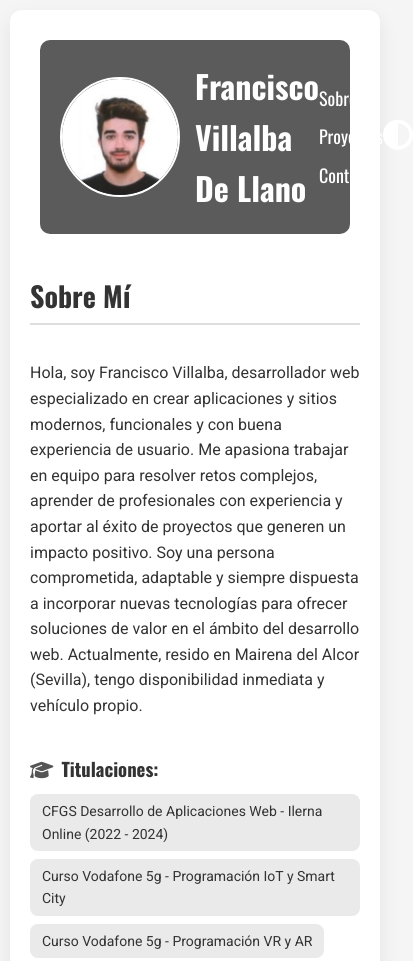
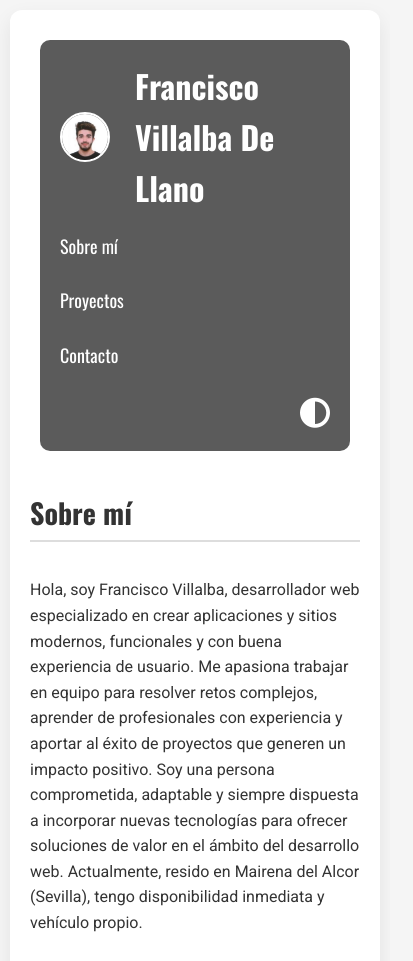
Before and after one commit to fvll11/Portfolio, a plain HTML site: page index.html in a window 390 px wide. Shown: the top 961 px of the page, 413 px wide, since content can reach past the window. Drawn offline with nearby package versions, Linux system fonts and the light colour scheme.

Commit message:
Actualiza estilos para mejorar header en móvil

```diff
--- a/index.html
+++ b/index.html
@@ -1,24 +1,28 @@
 <!DOCTYPE html>
 <html lang="es">
+
 <head>
     <meta charset="UTF-8">
     <meta name="viewport" content="width=device-width, initial-scale=1.0">
     <title>Mi Portfolio</title>
     <link rel="stylesheet" href="styles.css">
-    <link href="https://fonts.googleapis.com/css2?family=Oswald:wght@400;500;700&family=Roboto:wght@400;500;700&display=swap" rel="stylesheet">
+    <link
+        href="https://fonts.googleapis.com/css2?family=Oswald:wght@400;500;700&family=Roboto:wght@400;500;700&display=swap"
+        rel="stylesheet">
     <link rel="stylesheet" href="https://cdnjs.cloudflare.com/ajax/libs/font-awesome/6.4.0/css/all.min.css">
 
 </head>
+
 <body>
     <div class="main-card">
         <header>
             <div class="header-left">
                 <img src="images/mifoto.jpg" alt="Mi Foto" class="about-photo">
                 <h1>Francisco Villalba De Llano</h1>
-              </div>
+            </div>
             <nav>
                 <ul>
-                    <li><a href="#about">Sobre Mí</a></li>
+                    <li><a href="#about">Sobre mí</a></li>
                     <li><a href="#projects">Proyectos</a></li>
                     <li><a href="#contact">Contacto</a></li>
                 </ul>
@@ -29,15 +33,19 @@
         </header>
 
         <section id="about">
-            <h2>Sobre Mí</h2>
+            <h2>Sobre mí</h2>
             <div class="about-container">
                 <!--<img src="images/mifoto.jpg" alt="Mi Foto" class="about-photo"> -->
                 <div class="dark-overlay"></div>
                 <div class="about-info">
-                    <p>Hola, soy Francisco Villalba, desarrollador web especializado en crear aplicaciones y sitios modernos, funcionales y con buena experiencia de usuario.
-                        Me apasiona trabajar en equipo para resolver retos complejos, aprender de profesionales con experiencia y aportar al éxito de proyectos que generen un impacto positivo.
-                        Soy una persona comprometida, adaptable y siempre dispuesta a incorporar nuevas tecnologías para ofrecer soluciones de valor en el ámbito del desarrollo web.
-                        Actualmente, resido en Mairena del Alcor (Sevilla), tengo disponibilidad inmediata y vehículo propio.
+                    <p>Hola, soy Francisco Villalba, desarrollador web especializado en crear aplicaciones y sitios
+                        modernos, funcionales y con buena experiencia de usuario.
+                        Me apasiona trabajar en equipo para resolver retos complejos, aprender de profesionales con
+                        experiencia y aportar al éxito de proyectos que generen un impacto positivo.
+                        Soy una persona comprometida, adaptable y siempre dispuesta a incorporar nuevas tecnologías para
+                        ofrecer soluciones de valor en el ámbito del desarrollo web.
+                        Actualmente, resido en Mairena del Alcor (Sevilla), tengo disponibilidad inmediata y vehículo
+                        propio.
                     </p>
                     <br>
                     <h3><i class="fas fa-graduation-cap" style="margin-right:8px; color:#555;"></i>Titulaciones:</h3>
@@ -51,7 +59,8 @@
                     <h3><i class="fas fa-briefcase" style="margin-right:8px; color:#555;"></i>Experiencia:</h3>
                     <ul class="experience">
                         <li>
-                            <strong>Prácticas Desarrollo de Software - Dinasur Desarrollos del Sur (nov. 2023 - may. 2024)</strong>
+                            <strong>Prácticas Desarrollo de Software - Dinasur Desarrollos del Sur (nov. 2023 - may.
+                                2024)</strong>
                             <p>Desarrollo de scripts en Phyton para el tratamiento de datos
                                 del Portal de datos abiertos del Ayuntamiento de Madrid en la
                                 plataforma ArcGIS Online.
@@ -115,7 +124,8 @@
                     <img src="images/Pillatupala.jpg" alt="Project 2">
                     <div class="project-info">
                         <h3>PillaTuPala</h3>
-                        <p>Tienda Online de Palas de Pádel. Cuenta con un área de administración que contiene el CRUD conectado a base de datos mediante el cual se modifica el catálogo de palas de la tienda</p>
+                        <p>Tienda Online de Palas de Pádel. Cuenta con un área de administración que contiene el CRUD
+                            conectado a base de datos mediante el cual se modifica el catálogo de palas de la tienda</p>
                         <ul class="technologies">
                             <li>PHP</li>
                             <li>Bootstrap 4</li>
@@ -173,4 +183,5 @@
     </div>
     <script src="script.js"></script>
 </body>
+
 </html>
--- a/styles.css
+++ b/styles.css
@@ -265,3 +265,44 @@ footer {
     width: 100%;
   }
 }
+
+@media (max-width: 768px) {
+    header {
+        flex-direction: column;
+        align-items: flex-start;
+        gap: 10px;
+    }
+
+    header > div {
+        width: 100%;
+        display: flex;
+        align-items: center;
+        justify-content: space-between;
+    }
+
+    header img.about-photo {
+        width: 50px;
+        height: 50px;
+        margin-right: 10px;
+        margin-bottom: 0;
+    }
+
+    nav ul {
+        flex-direction: column;
+        width: 100%;
+        padding-left: 0;
+    }
+
+    nav ul li {
+        margin: 8px 0;
+    }
+
+    nav ul li a {
+        font-size: 18px;
+    }
+
+    #theme-toggle {
+        align-self: flex-end;
+        margin-top: 10px;
+    }
+}
```
